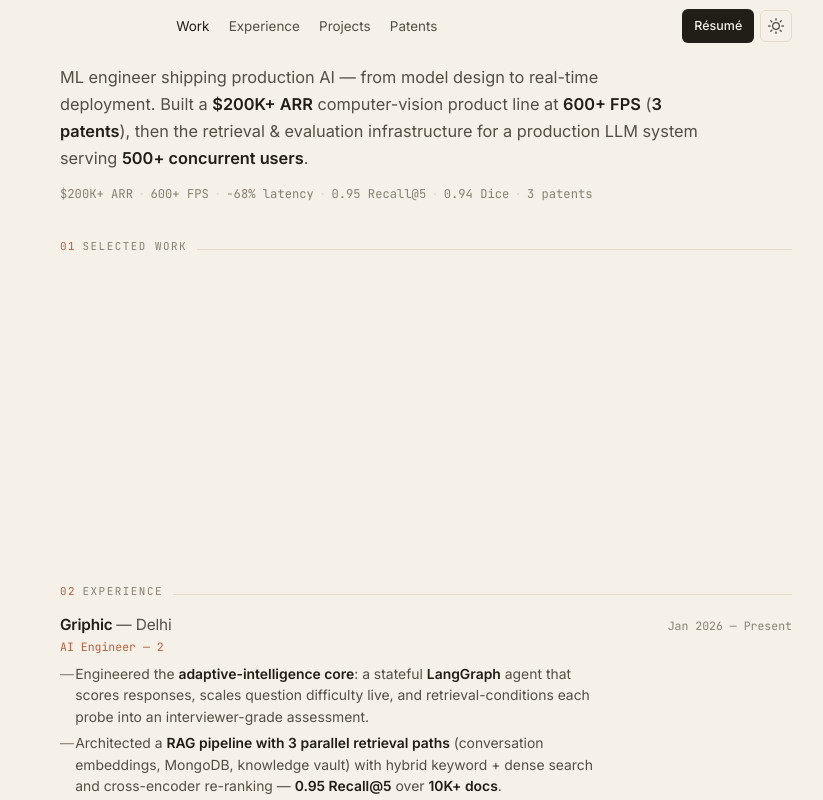
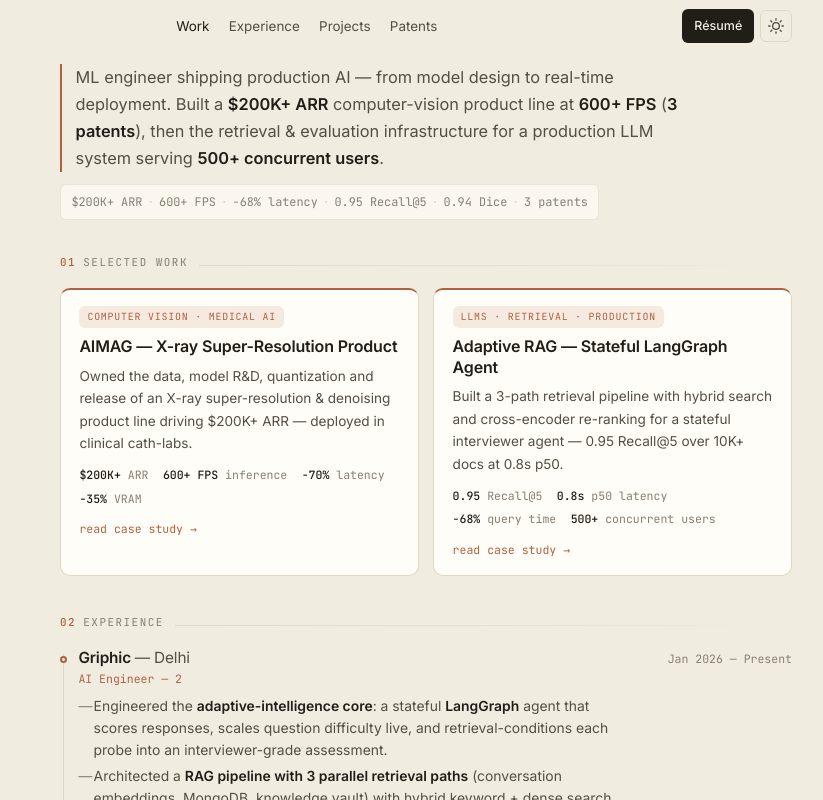
Before and after one commit to anubhavagr/anubhavagr.github.io, a plain HTML site: page index.html in a window 1280 px wide. Shown: the top 800 px of the page, 356-1179 px from the left. Drawn offline with Linux system fonts and the light colour scheme.

Commit message:
fix: reveal observer now enrolls JS-rendered cards; add color modulation
- The Selected Work and Open Source grids were injected after the reveal
  observer scanned the page, leaving them at opacity:0 (clickable but
  invisible). Reveal is now a reusable observeReveals() called again after
  rendering so dynamically injected cards animate in correctly.
- Deeper cream page background so card surfaces separate clearly.
- Accent top-bar and tinted tag pills on case cards; accent left-edge
  reveal on project cards; accent rail + markers on the experience
  timeline; accent patent IDs; accent left border on the intro and a
  subtle stats pill. Slightly looser section spacing for breathing room.

```diff
--- a/assets/css/styles.css
+++ b/assets/css/styles.css
@@ -14,10 +14,10 @@
   --measure: 62ch;
 
   /* Light (cream) — default */
-  --bg:        #f5f1e8;
+  --bg:        #f1ece0;
   --bg-subtle: #fbf7ef;
   --bg-elev:   #fffdf7;
-  --border:    #e3dac9;
+  --border:    #e0d6c4;
   --border-soft: #ece4d3;
   --text:      #211e17;
   --text-soft: #544e44;
@@ -209,37 +209,51 @@ code, .mono { font-family: var(--font-mono); font-size: 0.86em; }
 
 /* ----------------------------------------------------------------- Main */
 .main { min-width: 0; }
-.intro { font-size: 1.02rem; color: var(--text-soft); max-width: var(--measure); margin-bottom: 0.7rem; }
+.intro {
+  font-size: 1.02rem; color: var(--text-soft); max-width: var(--measure);
+  margin-bottom: 0.8rem; padding-left: 0.85rem;
+  border-left: 2px solid var(--accent);
+}
 .intro strong { color: var(--text); }
 .statsline {
-  font-family: var(--font-mono); font-size: 0.76rem; color: var(--text-mute);
-  margin-bottom: 2rem; line-height: 1.9;
+  font-family: var(--font-mono); font-size: 0.74rem; color: var(--text-mute);
+  margin-bottom: 2.1rem; line-height: 1.9;
+  background: var(--bg-subtle); border: 1px solid var(--border-soft);
+  border-radius: var(--r-sm); padding: 0.35rem 0.65rem; display: inline-block;
 }
-.statsline .sep { color: var(--border); margin: 0 0.32rem; }
+.statsline .sep { color: var(--border); margin: 0 0.3rem; }
 
-.section { margin-bottom: 2.1rem; }
-.section__head { display: flex; align-items: baseline; gap: 0.6rem; margin-bottom: 0.9rem; }
+.section { margin-bottom: 2.4rem; }
+.section__head { display: flex; align-items: baseline; gap: 0.7rem; margin-bottom: 1rem; }
 .section__label {
   font-family: var(--font-mono); font-size: 0.68rem; letter-spacing: 0.14em;
-  text-transform: uppercase; color: var(--text-mute);
+  text-transform: uppercase; color: var(--text-mute); white-space: nowrap;
 }
-.section__label .num { color: var(--accent); margin-right: 0.4rem; }
-.section__rule { flex: 1; height: 1px; background: var(--border); }
+.section__label .num { color: var(--accent); margin-right: 0.45rem; font-weight: 500; }
+.section__rule { flex: 1; height: 1px; background: linear-gradient(to right, var(--border), transparent); }
 
 /* ----------------------------------------------------------------- Work cards */
-.grid-2 { display: grid; grid-template-columns: repeat(2, 1fr); gap: 0.8rem; }
+.grid-2 { display: grid; grid-template-columns: repeat(2, 1fr); gap: 0.9rem; }
 @media (max-width: 720px) { .grid-2 { grid-template-columns: 1fr; } }
 
 .case-card {
-  display: flex; flex-direction: column; gap: 0.45rem;
-  padding: 1rem 1.05rem;
+  position: relative;
+  display: flex; flex-direction: column; gap: 0.5rem;
+  padding: 1.05rem 1.15rem 1rem;
   background: var(--bg-elev);
   border: 1px solid var(--border);
+  border-top: 2px solid var(--accent);
   border-radius: var(--r-md);
-  transition: border-color 0.2s var(--ease), transform 0.2s var(--ease);
+  transition: transform 0.2s var(--ease), box-shadow 0.2s var(--ease), border-color 0.2s var(--ease);
 }
-.case-card:hover { border-color: var(--accent); transform: translateY(-2px); }
-.case-card__tag { font-family: var(--font-mono); font-size: 0.66rem; letter-spacing: 0.1em; text-transform: uppercase; color: var(--text-mute); }
+.case-card:hover { transform: translateY(-2px); border-color: var(--border); box-shadow: 0 10px 26px -18px color-mix(in srgb, var(--accent) 70%, transparent); }
+.case-card__tag {
+  align-self: flex-start;
+  font-family: var(--font-mono); font-size: 0.62rem; letter-spacing: 0.08em; text-transform: uppercase;
+  color: var(--accent);
+  background: color-mix(in srgb, var(--accent) 12%, transparent);
+  padding: 0.16rem 0.5rem; border-radius: var(--r-sm);
+}
 .case-card h3 { font-size: 1rem; }
 .case-card:hover h3 { color: var(--accent); }
 .case-card p { font-size: 0.85rem; color: var(--text-soft); }
@@ -258,13 +272,21 @@ code, .mono { font-family: var(--font-mono); font-size: 0.86em; }
 
 /* Project cards */
 .proj-card {
-  display: block; padding: 0.85rem 0.95rem;
+  position: relative; display: block;
+  padding: 0.95rem 1rem 0.9rem;
   background: var(--bg-elev);
   border: 1px solid var(--border);
   border-radius: var(--r-md);
-  transition: border-color 0.2s var(--ease), transform 0.2s var(--ease);
+  overflow: hidden;
+  transition: transform 0.2s var(--ease), box-shadow 0.2s var(--ease);
 }
-.proj-card:hover { border-color: var(--accent); transform: translateY(-2px); }
+.proj-card::before {
+  content: ""; position: absolute; left: 0; top: 0; bottom: 0; width: 2px;
+  background: var(--accent); transform: scaleY(0); transform-origin: top;
+  transition: transform 0.25s var(--ease);
+}
+.proj-card:hover { transform: translateY(-2px); box-shadow: 0 10px 26px -18px color-mix(in srgb, var(--accent) 60%, transparent); }
+.proj-card:hover::before { transform: scaleY(1); }
 .proj-card__top { display: flex; align-items: baseline; justify-content: space-between; gap: 0.6rem; }
 .proj-card h3 { font-size: 0.92rem; }
 .proj-card:hover h3 { color: var(--accent); }
@@ -272,9 +294,18 @@ code, .mono { font-family: var(--font-mono); font-size: 0.86em; }
 .proj-card p { font-size: 0.82rem; color: var(--text-soft); margin-top: 0.25rem; }
 
 /* ----------------------------------------------------------------- Timeline */
-.timeline { position: relative; }
-.tl-item { padding-bottom: 1.3rem; }
+.timeline { position: relative; padding-left: 1.15rem; }
+.timeline::before {
+  content: ""; position: absolute; left: 0.18rem; top: 0.4rem; bottom: 0.6rem;
+  width: 1px; background: var(--border);
+}
+.tl-item { position: relative; padding-bottom: 1.4rem; }
 .tl-item:last-child { padding-bottom: 0; }
+.tl-item::before {
+  content: ""; position: absolute; left: -1.15rem; top: 0.5rem;
+  width: 7px; height: 7px; border-radius: 50%;
+  background: var(--bg); border: 2px solid var(--accent);
+}
 .tl-head { display: flex; flex-wrap: wrap; align-items: baseline; justify-content: space-between; gap: 0.2rem 0.8rem; }
 .tl-head h3 { font-size: 0.96rem; }
 .tl-head .org { color: var(--text-soft); font-weight: 400; }
@@ -290,7 +321,7 @@ code, .mono { font-family: var(--font-mono); font-size: 0.86em; }
 .patent { padding: 0.6rem 0; border-top: 1px solid var(--border-soft); }
 .patent:first-child { border-top: 0; padding-top: 0; }
 .patent__line { display: flex; gap: 0.7rem; align-items: baseline; flex-wrap: wrap; }
-.patent__id { font-family: var(--font-mono); font-size: 0.68rem; color: var(--text-mute); white-space: nowrap; }
+.patent__id { font-family: var(--font-mono); font-size: 0.68rem; color: var(--accent); white-space: nowrap; }
 .patent__title { font-weight: 500; color: var(--text); font-size: 0.9rem; }
 .patent__desc { color: var(--text-soft); font-size: 0.82rem; }
 
--- a/assets/js/main.js
+++ b/assets/js/main.js
@@ -83,11 +83,18 @@
   }
 
   /* --------------------------- Reveal -------------------------------- */
-  const revealEls = $$(".reveal");
+  // Reusable: observe any .reveal that hasn't been enrolled yet, so it works
+  // for static markup AND elements injected later by renderWork/renderProjects.
+  let rio = null;
+  function observeReveals() {
+    const els = $$(".reveal:not(.reveal--watched)");
+    if (!els.length) return;
     if (prefersReduced || !("IntersectionObserver" in window)) {
-    revealEls.forEach((el) => el.classList.add("in"));
-  } else {
-    const rio = new IntersectionObserver(
+      els.forEach((el) => { el.classList.add("in", "reveal--watched"); });
+      return;
+    }
+    if (!rio) {
+      rio = new IntersectionObserver(
         (entries, obs) => {
           entries.forEach((e) => {
             if (e.isIntersecting) {
@@ -98,8 +105,10 @@
         },
         { threshold: 0.12, rootMargin: "0px 0px -6% 0px" }
       );
-    revealEls.forEach((el) => rio.observe(el));
     }
+    els.forEach((el) => { el.classList.add("reveal--watched"); rio.observe(el); });
+  }
+  observeReveals();
 
   /* --------------------- Render work + projects --------------------- */
   function renderWork() {
@@ -131,6 +140,7 @@
   }
   renderWork();
   renderProjects();
+  observeReveals(); // enroll the freshly injected cards
 
   /* ----------------------- Resume manifest --------------------------- */
   const resumeLinks = $$(".js-resume-link");
```
Lines whose indentation alone changed are shown as unchanged.
